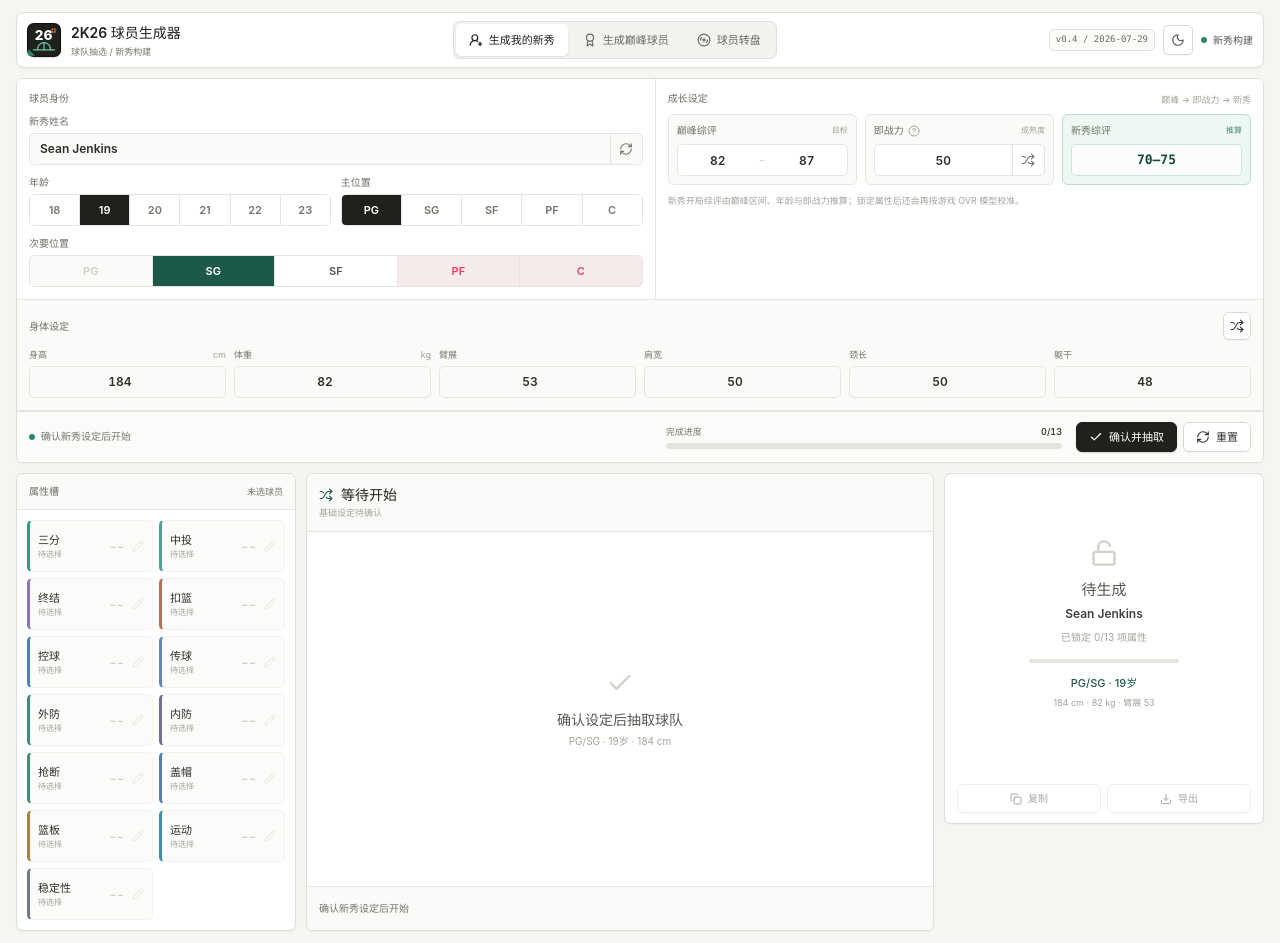
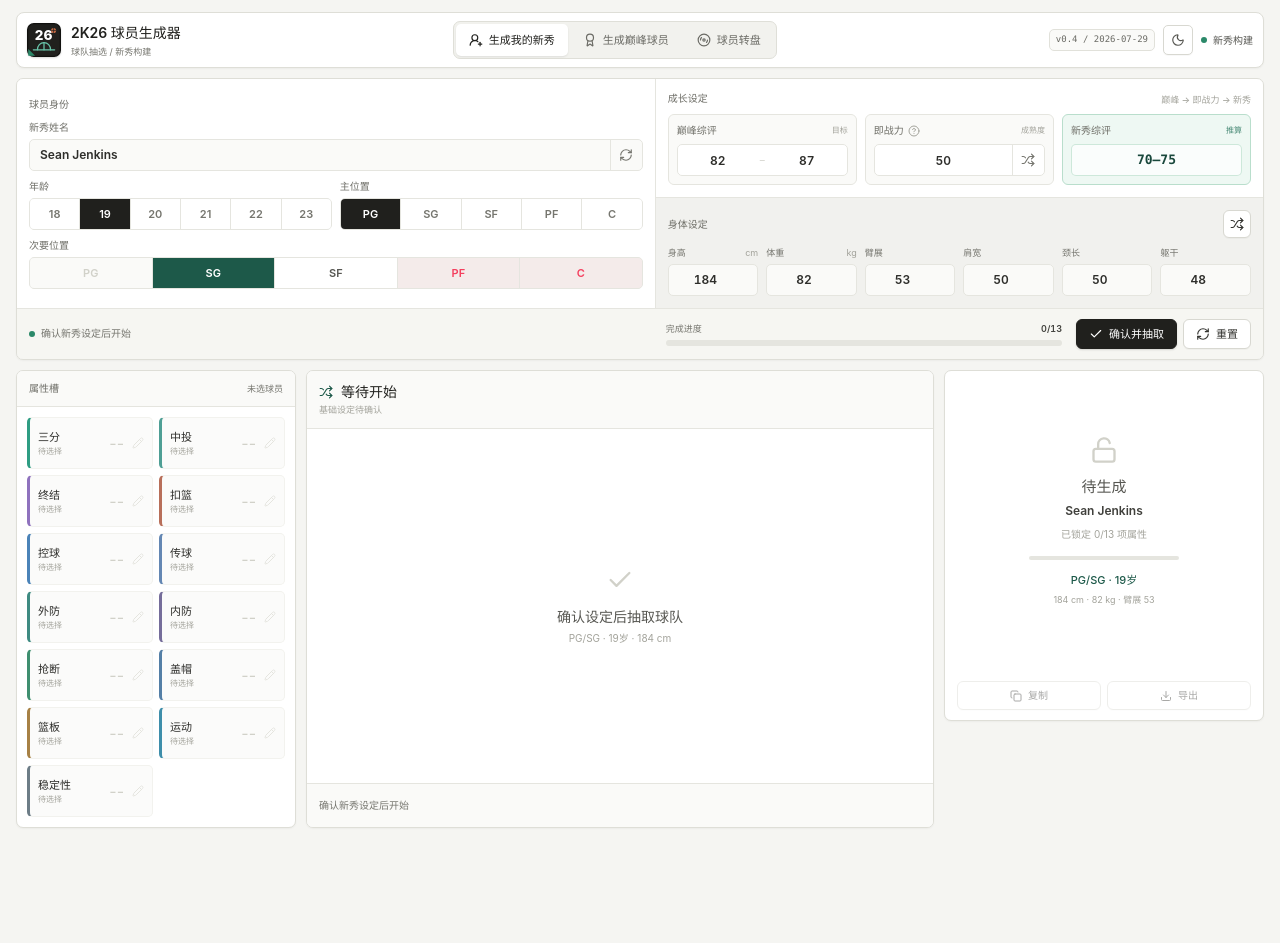
Before and after one commit to dylanzonghanyang-source/2k26-spinner, a React (Vite) app: page / in a window 1280 px wide. After the commit the page ends 840 px from the top, so only its background shows below. Built offline with nearby package versions, Linux system fonts and the light colour scheme.

Commit message:
Fill empty growth panel by nesting body settings beside identity.
Use a two-column setup grid where identity spans the left column and
growth sits above body settings on the right, so shorter metric cards
no longer leave a blank strip under the growth section.

```diff
--- a/src/components/RookieBuilder.tsx
+++ b/src/components/RookieBuilder.tsx
@@ -1333,10 +1333,10 @@ function RookieBuilder({ teams, mode = "rookie" }: { teams: RookieBuilderTeam[];
         id="builder-pane-settings"
         role="tabpanel"
       >
-        <div className="grid gap-px bg-ink-200 lg:grid-cols-[minmax(0,1.05fr)_minmax(0,1fr)]">
-          <section aria-labelledby="player-identity-label" className="bg-white px-3 py-3">
+        <div className="builder-setup-grid">
+          <section aria-labelledby="player-identity-label" className="builder-setup-identity bg-white px-3 py-3">
             <div className="section-label mb-2" id="player-identity-label">球员身份</div>
-            <div className="grid gap-2.5 sm:grid-cols-2">
+            <div className="grid gap-2 sm:grid-cols-2">
               <div className="min-w-0 sm:col-span-2">
                 <div className="section-label mb-1">{isPrime ? "球员姓名" : "新秀姓名"}</div>
                 <div className="flex h-8 overflow-hidden rounded-[5px] border border-ink-200 bg-ink-50 focus-within:border-court-500 focus-within:bg-white">
@@ -1409,15 +1409,17 @@ function RookieBuilder({ teams, mode = "rookie" }: { teams: RookieBuilderTeam[];
             </div>
           </section>
 
-          <section aria-labelledby="ability-estimate-label" className="bg-white px-3 py-3">
+          <section aria-labelledby="ability-estimate-label" className="builder-setup-growth bg-white px-3 py-3">
             <div className="mb-2 flex items-end justify-between gap-2">
               <div className="section-label" id="ability-estimate-label">成长设定</div>
               {!isPrime && (
-                <span className="text-[9px] font-medium text-ink-400">巅峰 → 即战力 → 新秀</span>
+                <span className="text-[9px] font-medium text-ink-400" title="新秀开局综评由巅峰区间、年龄与即战力推算">
+                  巅峰 → 即战力 → 新秀
+                </span>
               )}
             </div>
             {isPrime ? (
-              <div className="flex h-[5.25rem] items-center justify-between rounded-[6px] border border-court-200 bg-court-50 px-3">
+              <div className="flex min-h-[4.5rem] flex-1 items-center justify-between rounded-[6px] border border-court-200 bg-court-50 px-3">
                 <div>
                   <div className="text-[11px] font-semibold text-court-800">巅峰属性直出</div>
                   <div className="mt-0.5 text-[9px] text-court-700/80">年龄固定 28 岁，不走新秀成长曲线</div>
@@ -1425,8 +1427,7 @@ function RookieBuilder({ teams, mode = "rookie" }: { teams: RookieBuilderTeam[];
                 <span className="font-mono text-[18px] font-bold tabular-nums text-court-800">28</span>
               </div>
             ) : (
-              <div className="grid gap-2">
-                <div className="grid grid-cols-3 gap-2">
+              <div className="grid flex-1 grid-cols-3 gap-2">
                 <label className="growth-metric min-w-0 rounded-[6px] border border-ink-200 bg-ink-50 px-2 py-2">
                   <span className="section-label flex items-center justify-between gap-1" title="生成球员最终可以达到的综评区间">
                     巅峰综评
@@ -1450,7 +1451,7 @@ function RookieBuilder({ teams, mode = "rookie" }: { teams: RookieBuilderTeam[];
                     <button aria-label="随机即战力" className="flex w-8 shrink-0 items-center justify-center border-l border-ink-200 text-ink-500 transition hover:bg-ink-50 hover:text-ink-800 disabled:cursor-not-allowed disabled:text-ink-300" disabled={settingsLocked} onClick={randomizeReadiness} title="随机生成 1–100 即战力" type="button"><Shuffle className="h-3.5 w-3.5" /></button>
                   </span>
                 </label>
-                  <div className="growth-metric min-w-0 rounded-[6px] border border-court-200 bg-court-50 px-2 py-2">
+                <div className="growth-metric min-w-0 rounded-[6px] border border-court-200 bg-court-50 px-2 py-2" title="由年龄、巅峰综评和即战力共同计算；锁定属性后还会再按游戏 OVR 模型校准">
                   <div className="section-label flex items-center justify-between gap-1 text-court-700">
                     新秀综评
                     <span className="font-mono text-[8px] font-medium normal-case tracking-normal text-court-600/80">推算</span>
@@ -1458,26 +1459,20 @@ function RookieBuilder({ teams, mode = "rookie" }: { teams: RookieBuilderTeam[];
                   <div
                     className="mt-1.5 flex h-8 items-center justify-center rounded-[5px] border border-court-200/70 bg-white/70 font-mono text-[13px] font-bold tabular-nums text-court-800"
                     data-testid="projected-initial-range"
-                      title="由年龄、巅峰综评和即战力共同计算"
                   >
                     {projectedInitialRange.min}–{projectedInitialRange.max}
                   </div>
                 </div>
               </div>
-                <p className="text-[9px] leading-4 text-ink-400">
-                  新秀开局综评由巅峰区间、年龄与即战力推算；锁定属性后还会再按游戏 OVR 模型校准。
-                </p>
-              </div>
             )}
           </section>
-        </div>
-
-        <div className="workspace-toolbar border-t border-ink-200 px-3 py-3">
-          <div className="mb-2 flex items-center justify-between">
-            <div className="section-label">身体设定</div>
+
+          <section aria-labelledby="body-settings-label" className="builder-setup-body bg-ink-50/60 px-3 py-3">
+            <div className="mb-2 flex items-center justify-between gap-2">
+              <div className="section-label" id="body-settings-label">身体设定</div>
               <button aria-label="随机身体" className="action-button h-7 w-7 justify-center" disabled={settingsLocked} onClick={randomizeBody} title="随机身体" type="button"><Shuffle className="h-3.5 w-3.5" /></button>
             </div>
-          <div className="grid grid-cols-3 gap-2 sm:grid-cols-6">
+            <div className="grid grid-cols-3 gap-2 sm:grid-cols-6 lg:grid-cols-3 xl:grid-cols-6">
               <BodyNumberInput disabled={settingsLocked} label="身高" max={300} min={150} onChange={(value) => updateBody("height", value)} unit="cm" value={body.height} />
               <BodyNumberInput disabled={settingsLocked} label="体重" max={200} min={50} onChange={(value) => updateBody("weight", value)} unit="kg" value={body.weight} />
               <BodyNumberInput disabled={settingsLocked} label="臂展" max={100} min={1} onChange={(value) => updateBody("wingspan", value)} value={body.wingspan} />
@@ -1485,10 +1480,10 @@ function RookieBuilder({ teams, mode = "rookie" }: { teams: RookieBuilderTeam[];
               <BodyNumberInput disabled={settingsLocked} label="颈长" max={100} min={1} onChange={(value) => updateBody("neck", value)} value={body.neck} />
               <BodyNumberInput disabled={settingsLocked} label="躯干" max={100} min={1} onChange={(value) => updateBody("torso", value)} value={body.torso} />
             </div>
-        </div>
-
-        <div className="builder-setup-footer border-t border-ink-200 bg-ink-50/80 px-3 py-2.5">
-          <div className="flex min-w-0 flex-1 items-center gap-1.5 text-[10px] font-medium text-ink-500">
+          </section>
+
+          <div className="builder-setup-footer bg-ink-50/80 px-3 py-2.5">
+            <div className="flex min-w-0 items-center gap-1.5 text-[10px] font-medium text-ink-500">
               <span className="h-1.5 w-1.5 shrink-0 rounded-full bg-court-500" />
               <span className="truncate">{status}</span>
             </div>
@@ -1501,7 +1496,7 @@ function RookieBuilder({ teams, mode = "rookie" }: { teams: RookieBuilderTeam[];
                 <div className="h-full rounded-full bg-court-600 transition-[width] duration-300" style={{ width: `${(completed / bundles.length) * 100}%` }} />
               </div>
             </div>
-          <div className="flex shrink-0 items-center gap-1.5" aria-label="设定操作">
+            <div className="flex shrink-0 items-center justify-end gap-1.5" aria-label="设定操作">
               {!settingsLocked && (
                 <button className="action-button primary-action justify-center px-3 py-1.5 text-[11px] font-semibold" onClick={confirmSettings} type="button">
                   <Check className="h-3.5 w-3.5" />确认并抽取
@@ -1510,6 +1505,7 @@ function RookieBuilder({ teams, mode = "rookie" }: { teams: RookieBuilderTeam[];
               <button className="action-button justify-center px-3 py-1.5 text-[11px]" onClick={reset} type="button">
                 <RefreshCw className="h-3.5 w-3.5" />{settingsLocked ? "重新开始" : "重置"}
               </button>
+            </div>
           </div>
         </div>
       </div>
--- a/src/styles.css
+++ b/src/styles.css
@@ -206,14 +206,39 @@ input:focus-visible {
   background: #fafaf8;
 }
 
+.builder-setup-grid {
+  display: grid;
+  gap: 1px;
+  background: #e5e5df;
+}
+
+.builder-setup-identity,
+.builder-setup-growth,
+.builder-setup-body,
+.builder-setup-footer {
+  min-width: 0;
+}
+
+.builder-setup-growth {
+  display: flex;
+  flex-direction: column;
+}
+
 .builder-setup-footer {
   display: grid;
   gap: 10px;
   align-items: center;
+  border-top: 0;
 }
 
 .builder-setup-progress {
   min-width: 0;
+}
+
+.growth-metric {
+  display: flex;
+  min-width: 0;
+  flex-direction: column;
 }
 
 @media (min-width: 640px) {
@@ -223,10 +248,35 @@ input:focus-visible {
   }
 }
 
-.growth-metric {
-  display: flex;
-  min-width: 0;
-  flex-direction: column;
+/* Desktop: identity spans both right-column rows so growth no longer
+   leaves a blank strip under the shorter metric cards. */
+@media (min-width: 1024px) {
+  .builder-setup-grid {
+    grid-template-columns: minmax(0, 1.05fr) minmax(0, 1fr);
+    grid-template-areas:
+      "identity growth"
+      "identity body"
+      "footer footer";
+  }
+
+  .builder-setup-identity {
+    grid-area: identity;
+    display: flex;
+    flex-direction: column;
+    justify-content: center;
+  }
+
+  .builder-setup-growth {
+    grid-area: growth;
+  }
+
+  .builder-setup-body {
+    grid-area: body;
+  }
+
+  .builder-setup-footer {
+    grid-area: footer;
+  }
 }
 
 .builder-wizard-nav {
```
Lines whose indentation alone changed are shown as unchanged.
